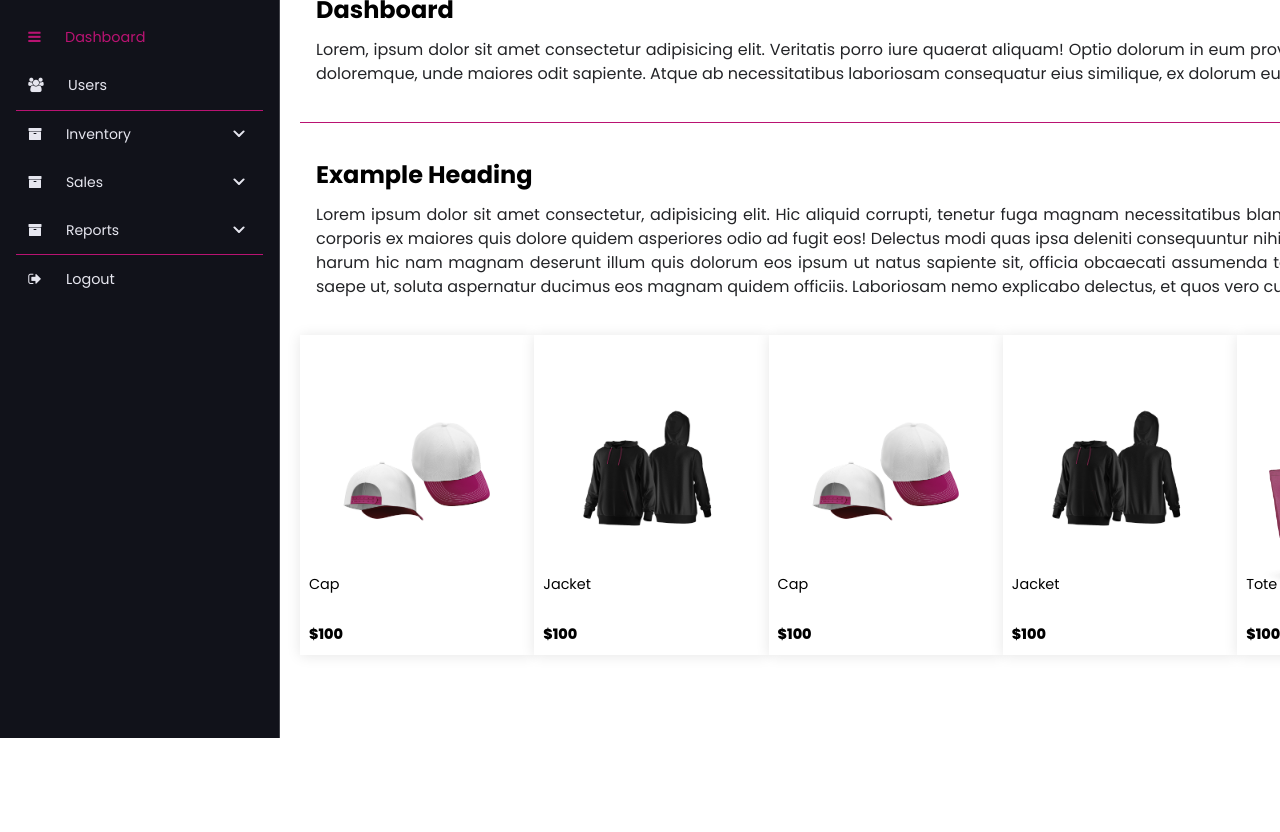
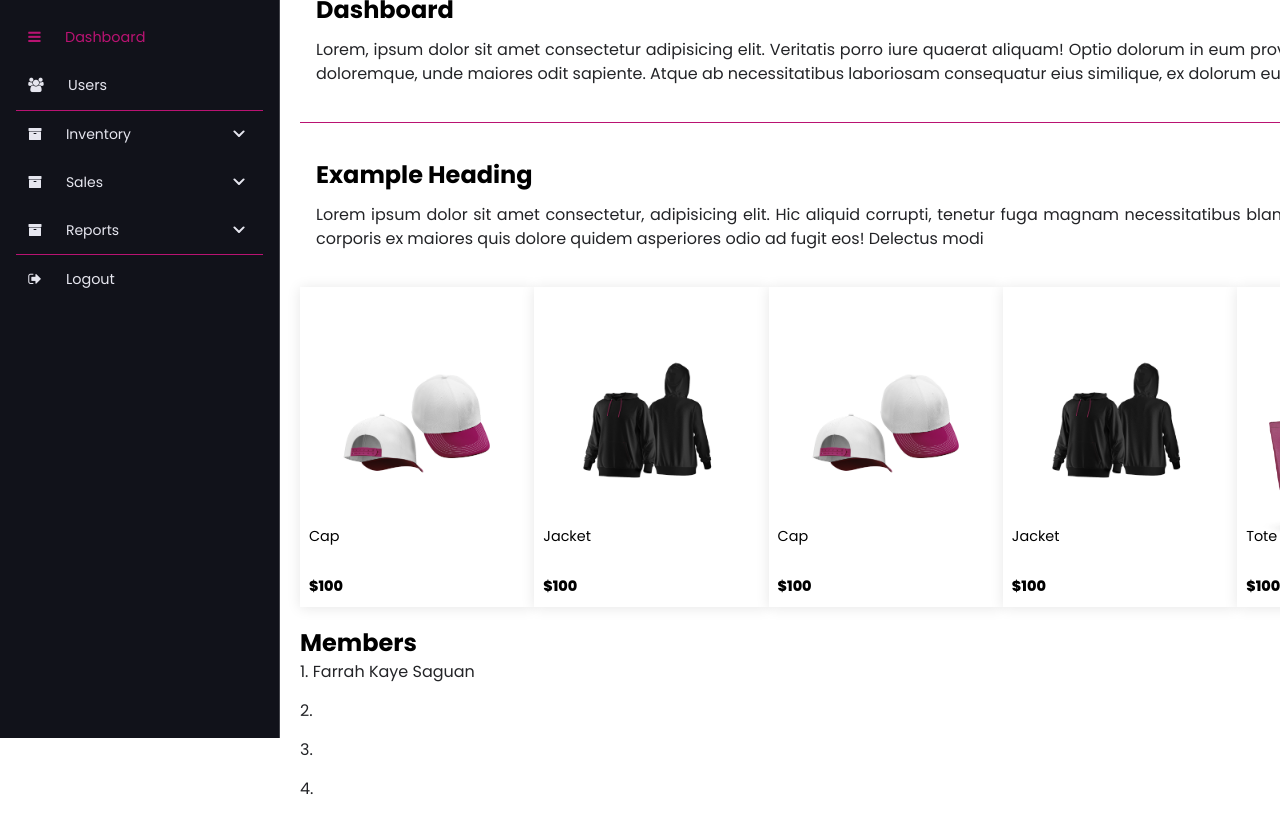
Before and after one commit to Ispeachyless/Login-with-Nav-Bar, a plain HTML site: page dashboard.html in a window 1280 px wide. Shown: the part 62-894 px from the top of the page. Before the commit the page ends 800 px from the top, so only its background shows below. Drawn offline with Linux system fonts and the light colour scheme.

Commit message:
Add Members

```diff
--- a/dashboard.html
+++ b/dashboard.html
@@ -141,15 +141,7 @@
                 <p>Lorem ipsum dolor sit amet consectetur, adipisicing elit. Hic aliquid corrupti, tenetur fuga magnam
                     necessitatibus blanditiis quod sint excepturi laborum esse alias labore molestias adipisci, nostrum
                     corporis
-                    ex maiores quis dolore quidem asperiores odio ad fugit eos! Delectus modi quas ipsa deleniti
-                    consequuntur
-                    nihil, hic in ipsum exercitationem blanditiis natus, ex, expedita eos. Excepturi quidem harum hic
-                    nam magnam
-                    deserunt illum quis dolorum eos ipsum ut natus sapiente sit, officia obcaecati assumenda tempore
-                    molestias?
-                    In fugiat iure laboriosam quasi, eum suscipit, harum autem saepe ut, soluta aspernatur ducimus eos
-                    magnam
-                    quidem officiis. Laboriosam nemo explicabo delectus, et quos vero cum?</p>
+                    ex maiores quis dolore quidem asperiores odio ad fugit eos! Delectus modi </p>
             </div>
             <div class="tab1cards">
                 <div class="card">
@@ -191,6 +183,12 @@
                     <span class="price">$100</span>
                 </div>
             </div>
+            <br>
+            <h2>Members</h2>
+            <p>1. Farrah Kaye Saguan</p>
+            <p>2. </p>
+            <p>3. </p>
+            <p>4. </p>
         </main>
     </div>
 </body>
```
